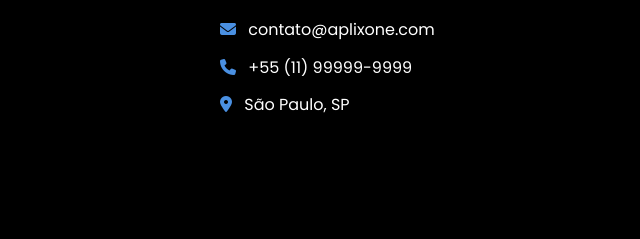
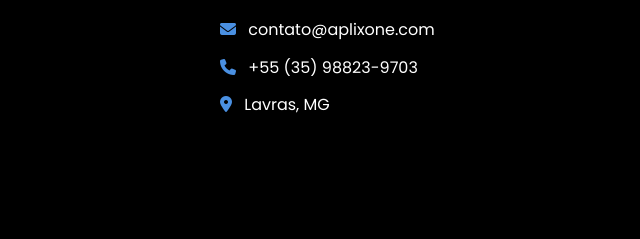
Before and after one commit to IsaelRosa/potifolio, a plain HTML site: page pages/produtos.html in a window 1280 px wide. Shown: the part 2550-2789 px from the top of the page, 640-1280 px from the left. Drawn offline with Linux system fonts and the light colour scheme.

```diff
--- a/pages/produtos.html
+++ b/pages/produtos.html
@@ -146,8 +146,8 @@
                     <h4>Contato</h4>
                     <ul>
                         <li><i class="fas fa-envelope"></i> contato@aplixone.com</li>
-                        <li><i class="fas fa-phone"></i> +55 (11) 99999-9999</li>
-                        <li><i class="fas fa-map-marker-alt"></i> São Paulo, SP</li>
+                        <li><i class="fas fa-phone"></i> +55 (35) 98823-9703</li>
+                        <li><i class="fas fa-map-marker-alt"></i> Lavras, MG</li>
                     </ul>
                 </div>
             </div>
```
